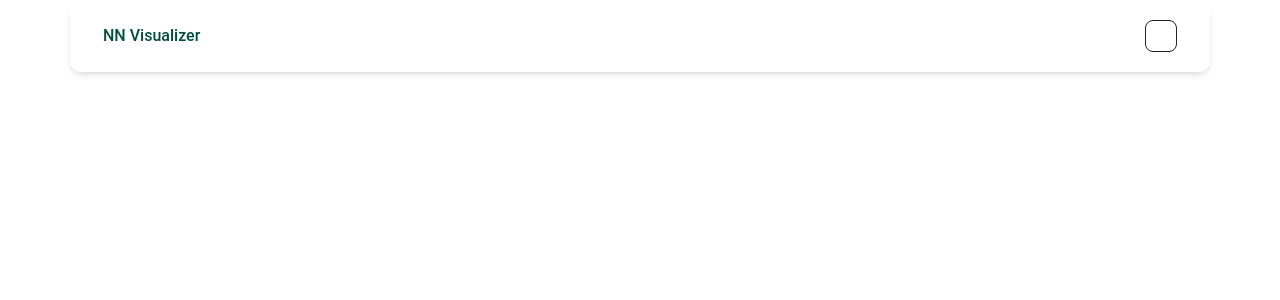
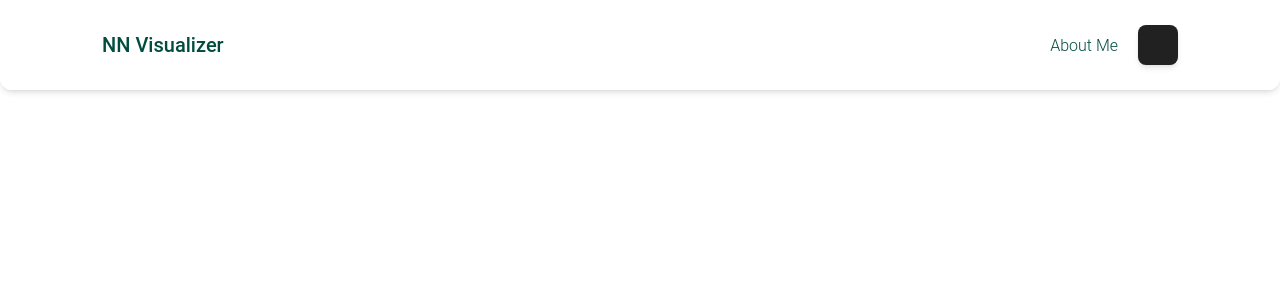
Before and after one commit to vandad1901/nn-visualizer, a Next.js app: page / in a window 1280 px wide. Shown: the top 300 px of the page. Built offline with nearby package versions, Linux system fonts and the light colour scheme.

Commit message:
Improved Header component

```diff
--- a/src/app/components/Header.tsx
+++ b/src/app/components/Header.tsx
@@ -1,37 +1,26 @@
 "use client";
 import React from "react";
-import {
-    Navbar,
-    Typography,
-    Button,
-    IconButton,
-} from "../material-tailwind";
+import { Navbar, Typography, IconButton, Tooltip } from "../material-tailwind";
 
 export const Header = () => {
-    const [openNav, setOpenNav] = React.useState(false);
-
-    React.useEffect(() => {
-        window.addEventListener(
-            "resize",
-            () => window.innerWidth >= 960 && setOpenNav(false)
-        );
-    }, []);
-
     return (
-        <Navbar className="mx-auto max-w-screen-xl py-2 px-4 lg:px-8 lg:py-4">
-            <div className="container mx-auto flex items-center justify-between">
-                <Typography
-                    as="a"
-                    href="#"
-                    className="mr-4 cursor-pointer py-1.5 font-medium text-teal-900"
-                >
+        <Navbar className="mx-auto max-w-full py-2 px-4">
+            <div className="container mx-auto lg:px-8 lg:py-4 flex items-center justify-between text-teal-900">
+                <Typography as="a" href="#" className="mr-4 cursor-pointer py-1.5 font-medium text-l lg:text-xl">
                     NN Visualizer
                 </Typography>
-                <a href="https://github.com/vandad1901" rel={"noreferrer"}>
-                     <IconButton variant="outlined" size="sm">
-                        <i className="fab fa-github" />
-                    </IconButton>
-                </a>
+                <div className="flex gap-5">
+                    <Typography as="a" href="about" className="place-self-end py-1.5">
+                        About Me
+                    </Typography>
+                    <Tooltip content="Source code">
+                        <a href="https://github.com/vandad1901/nn-visualizer" rel={"noreferrer"}>
+                            <IconButton size="md">
+                                <i className="fa-brands fa-github fa-xl"></i>
+                            </IconButton>
+                        </a>
+                    </Tooltip>
+                </div>
             </div>
         </Navbar>
     );
--- a/src/app/material-tailwind.tsx
+++ b/src/app/material-tailwind.tsx
@@ -1,5 +1,5 @@
 "use client";
 
-import { ThemeProvider, Button, Navbar, Collapse, Typography, IconButton } from "@material-tailwind/react";
+import { ThemeProvider, Button, Navbar, Typography, IconButton, Tooltip } from "@material-tailwind/react";
 
-export { ThemeProvider, Button, Navbar, Collapse, Typography, IconButton };
+export { ThemeProvider, Button, Navbar, Typography, IconButton, Tooltip };
```
